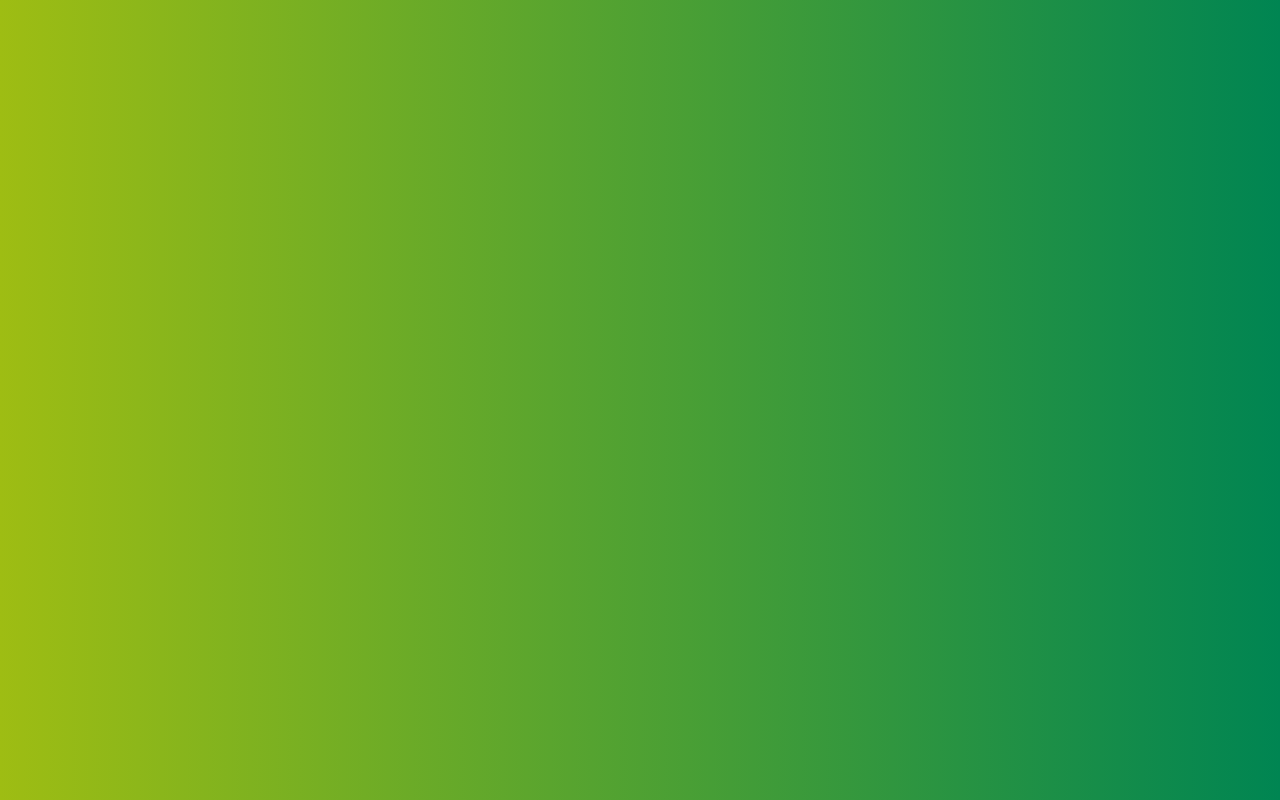
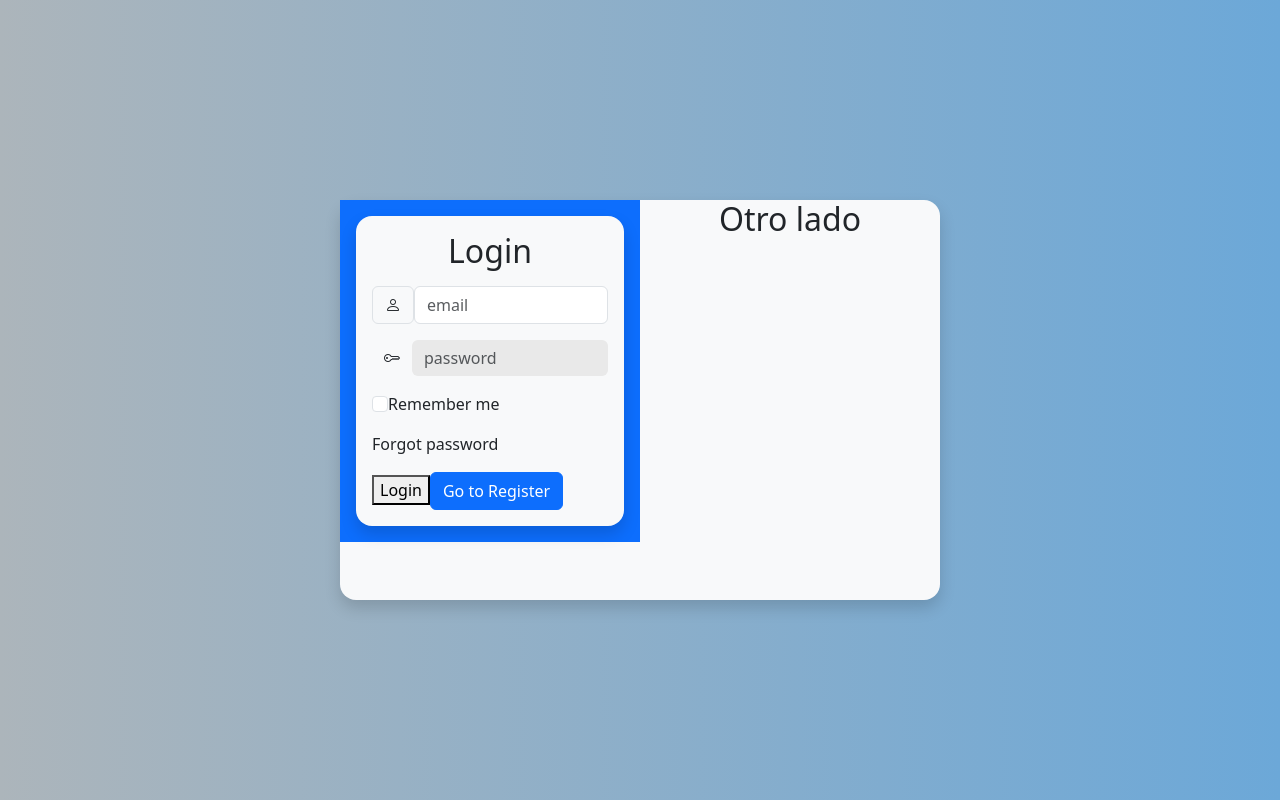
Before and after one commit to Ssamuelfernandez/LoginSocialWeb, a Vue app: page /login in a window 1280 px wide. Before the commit this address had no page. Built offline with nearby package versions, Linux system fonts and the light colour scheme.

Commit message:
Cambios 13 octubre

```diff
--- a/package.json
+++ b/package.json
@@ -10,6 +10,7 @@
   "dependencies": {
     "axios": "^1.5.1",
     "bootstrap": "^5.3.2",
+    "bootstrap-icons": "^1.11.1",
     "pinia": "^2.1.6",
     "vue": "^3.3.4",
     "vue-router": "^4.2.4"
--- a/src/App.vue
+++ b/src/App.vue
@@ -13,7 +13,7 @@ import { RouterLink, RouterView } from 'vue-router'
 <style scoped>
 
 .gradient{
-  background: linear-gradient(90deg, #9ebd13 0%, #008552 100%);
+  background: linear-gradient(90deg, #acb5bb 0%, #6ca8d8 100%);
   width: 100%;
   height: 100vh;
   margin: 0;
--- /dev/null
+++ b/src/components/Container.vue
@@ -0,0 +1,17 @@
+<template>
+<div class="container bg-light position-absolute top-50 start-50 translate-middle rounded-4 shadow">
+
+    <slot></slot>
+
+</div>
+
+
+</template>
+
+<style scoped>
+.container{
+    width: 600px;
+    height: 400px;
+}
+
+</style>
--- a/src/main.js
+++ b/src/main.js
@@ -7,6 +7,7 @@ import router from './router'
 
 import 'bootstrap/dist/css/bootstrap.css'
 import 'bootstrap/dist/js/bootstrap.bundle'
+import 'bootstrap-icons/font/bootstrap-icons.css';
 
 const app = createApp(App)
 
--- a/src/router/index.js
+++ b/src/router/index.js
@@ -5,18 +5,23 @@ const router = createRouter({
   history: createWebHistory(import.meta.env.BASE_URL),
   routes: [
     {
-      path: '/',
+      path: '/login',
       name: 'login',
-      component: LoginView
+      component: LoginView,
+      props: { view: 'login' },
     },
     {
       path: '/register',
       name: 'register',
-      // route level code-splitting
-      // this generates a separate chunk (About.[hash].js) for this route
-      // which is lazy-loaded when the route is visited.
-      component: () => import('../views/RegisterView.vue')
-    }
+      component: LoginView,
+      props: { view: 'register' },
+    },
+    {
+      path: '/forgot',
+      name: 'forgot',
+      component: LoginView,
+      props: { view: 'forgot' },
+    },
   ]
 })
 
--- a/src/views/LoginView.vue
+++ b/src/views/LoginView.vue
@@ -1,25 +1,202 @@
 <template>
 
-    <div class="container bg-light position-absolute top-50 start-50 translate-middle">
+    <div class="container bg-light position-absolute top-50 start-50 translate-middle rounded-4 shadow">
 
-        <h1 class="text-center">Login</h1>
-        <a type="button" class="btn btn-primary" href="/register" >Go to Register</a>
+        <div v-if="view === 'login'" id="animationContainerLogin" class="container-login flip-vertical-right">
+
+            <div class="row align-items-start">
+
+                <div class="col-lg-6 bg-primary p-3">
+
+                    <div class="bg-light p-3 rounded-4 shadow">
+
+                        <form action="#">
+
+                            <h2 class="text-center mb-3">Login</h2>
+                            <div class="mb-3 d-flex">
+                                <span class="input-group-text"><i class="bi bi-person"></i></span>
+                                <input type="email" class="form-control" placeholder="email">
+                            </div>
+
+                            <div class="mb-3 d-flex">
+                                <span class="input-group-text" style="background: transparent; border: transparent;"><i
+                                        class="bi bi-key"></i></span>
+                                <input type="password" class="form-control" placeholder="password"
+                                    style="background-color: rgb(233, 233, 233); border: transparent;">
+                            </div>
+
+
+                            <div class="content mb-3">
+                                <div class="checkbox mb-3">
+                                    <input type="checkbox" class="form-check-input" name="checkbox" id="checkbox">
+                                    <label for="checkbox" class="form-check-label">Remember me</label>
+                                </div>
+                                <div class="pass-link">
+                                    <a type="button" @click="changeRoute('forgot')">Forgot password</a>
+                                </div>
+                            </div>
+
+                            <button type="submit">Login</button>
+
+                            <a type="button" @click="changeRoute('register')" id="startAnimationButtonLogin" class="btn btn-primary">Go to Register</a>
+                        </form>
+
+                    </div>
+
+
+
+                </div>
+
+                <div class="col-lg-6">
+
+                    <h2 class="text-center">Otro lado</h2>
+
+                </div>
+
+            </div>
+
+        </div>
+
+        <div v-else-if="view === 'register'" id="animationContainerRegister" class="container-register flip-vertical-left">
+
+            <div class="row align-items-start">
+
+            <div class="col-lg-6">
+
+                <h2 class="text-center">Otro lado</h2>
+
+            </div>
+
+            <div class="col-lg-6 bg-primary p-3">
+
+                <div class="bg-light p-3 rounded-4 shadow">
+
+                    <form action="#">
+
+                        <h2 class="text-center mb-3">register</h2>
+                        <div class="mb-3 d-flex">
+                            <span class="input-group-text"><i class="bi bi-person"></i></span>
+                            <input type="email" class="form-control" placeholder="email">
+                        </div>
+
+                        <div class="mb-3 d-flex">
+                            <span class="input-group-text" style="background: transparent; border: transparent;"><i
+                                    class="bi bi-key"></i></span>
+                            <input type="password" class="form-control" placeholder="password"
+                                style="background-color: rgb(233, 233, 233); border: transparent;">
+                        </div>
+
+
+
+
+                        <button type="submit">Register</button>
+
+                        <button type="button" id="startAnimationButtonRegister" class="btn btn-primary" @click="changeRoute('login')">Go to Login</button>
+                    </form>
+
+                </div>
+
+
+
+            </div>
+
+        </div>
 
     </div>
 
+        <div v-else-if="view === 'forgot'" id="animationContainerForgot" class="container-forgot flip-vertical-left">
 
+            <div class="row align-items-start">
+
+<div class="col-lg-6">
+
+    <h2 class="text-center">Otro lado</h2>
+
+</div>
+
+<div class="col-lg-6 bg-primary p-3">
+
+    <div class="bg-light p-3 rounded-4 shadow">
+
+        <form action="#">
+
+            <h2 class="text-center mb-3">Cambio contraseña</h2>
+
+
+            <button type="button" id="startAnimationButtonRegister" class="btn btn-primary" @click="changeRoute('login')">Go to Login</button>
+        </form>
+
+    </div>
+
+</div>
+
+
+
+</div>
+
+        </div>
+
+
+    </div>
 
 </template>
 
 <script setup>
+import { ref, onMounted } from 'vue';
+import { useRouter } from 'vue-router';
+
+const view = ref('login');
+const router = useRouter();
+
+
+const changeRoute = (newView) => {
+  view.value = newView;
+  router.push({ name: newView }); // Cambiar la ruta al hacer clic
+};
+
+onMounted(() => {
+
+  // Establecer la vista predeterminada en base a la ruta actual
+  const currentRoute = router.currentRoute.value;
+  if (currentRoute.name) {
+    view.value = currentRoute.name;
+  }
+});
+
 
 </script>
 
 <style scoped>
-
-.container{
-    width: 400px;
-    height: 500px;
+.container {
+    width: 600px;
+    height: 400px;
 }
 
+.flip-vertical-right {
+	animation: flip-vertical-right 1.5s cubic-bezier(0.950, 0.050, 0.795, 0.035) alternate-reverse both;
+}
+.flip-vertical-left {
+	animation: flip-vertical-left 1.5s cubic-bezier(0.950, 0.050, 0.795, 0.035) alternate-reverse both;
+}
+
+
+ @keyframes flip-vertical-right {
+  0% {
+    transform: rotateY(0);
+  }
+  100% {
+    transform: rotateY(180deg);
+  }
+}
+@keyframes flip-vertical-left {
+  0% {
+    transform: rotateY(0);
+  }
+  100% {
+    transform: rotateY(-180deg);
+  }
+}
+
+
+
 </style>
--- a/src/views/RegisterView.vue
+++ /dev/null
@@ -1,18 +0,0 @@
-<template>
-
-  <div class="container bg-light position-absolute top-50 start-50 translate-middle">
-
-        <h1 class="text-center">Register</h1>
-        <a type="button" class="btn btn-primary" href="/" >Go to Login</a>
-
-    </div>
-
-</template>
-
-<style scoped>
-.container{
-    width: 400px;
-    height: 500px;
-}
-
-</style>
```
Also changed, not shown: 1 other file (tests, documents, lock files or other folders).
